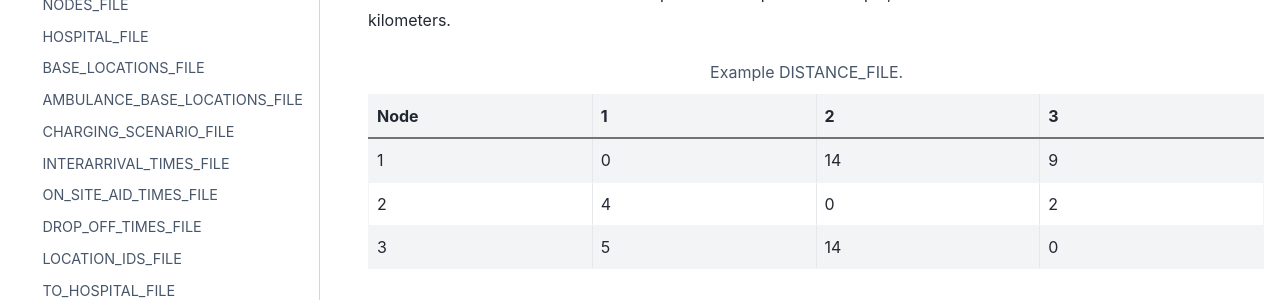
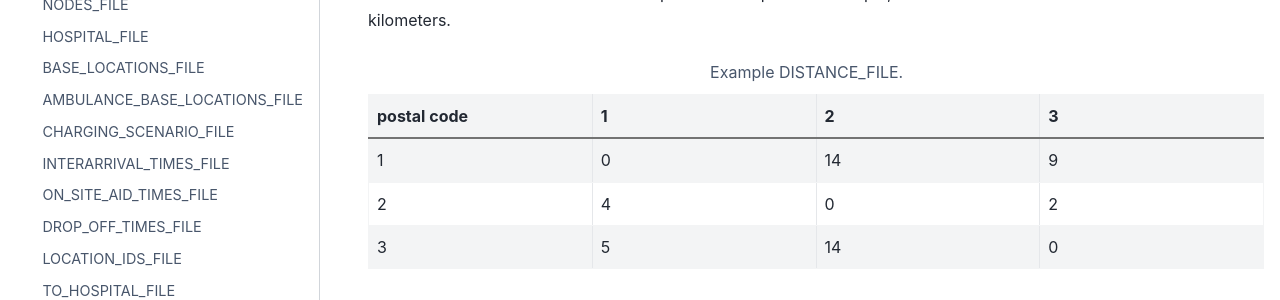
Before and after one commit to NanneD/ELASPY, a Sphinx documentation site: the page built from doc/user_guide/distancefile.rst, in a window 1280 px wide. Shown: the part 282-582 px from the top of the page. Built offline with Sphinx 7.4.7 and the PyData theme 0.15.4, drawn with Linux system fonts in a browser that asks for light colours.

Commit message:
Improved documentation
- Changed "node" to "postal code" in tables for travel times (traveltimesfile.rst) and distances (distancefile.rst) for clarity.
- Improved grammatically incorrect sentence in shapefilestoinput.rst.

```diff
--- a/doc/user_guide/distancefile.rst
+++ b/doc/user_guide/distancefile.rst
@@ -7,7 +7,7 @@ CSV file that contains the data with the distance between nodes (in kilometers).
    :widths: 5 5 5 5
    :header-rows: 1
 
-   * - Node
+   * - postal code
      - 1
      - 2
      - 3
--- a/doc/user_guide/shapefilestoinput.rst
+++ b/doc/user_guide/shapefilestoinput.rst
@@ -8,7 +8,7 @@ Shapefiles were used to create the input data :ref:`NODES_FILE<nodesfile>`. In t
 Data sources
 ++++++++++++
 
-Two different data sets were used, both from the CBS. This is a Dutch organization that provides data sets on many subjects. A data set with `region data <https://www.cbs.nl/nl-nl/dossier/nederland-regionaal/geografische-data/cbs-gebiedsindelingen>`_ and with `postal code data <https://www.cbs.nl/nl-nl/dossier/nederland-regionaal/geografische-data/gegevens-per-postcode>`_ were used.
+Two different data sets were used, both from the CBS. This is a Dutch organization that provides data sets on many subjects. Data sets with `region data <https://www.cbs.nl/nl-nl/dossier/nederland-regionaal/geografische-data/cbs-gebiedsindelingen>`_ and with `postal code data <https://www.cbs.nl/nl-nl/dossier/nederland-regionaal/geografische-data/gegevens-per-postcode>`_ were used.
 
 Loading the data
 ++++++++++++++++
--- a/doc/user_guide/traveltimesfile.rst
+++ b/doc/user_guide/traveltimesfile.rst
@@ -9,7 +9,7 @@ CSV file that contains the data with the travel times between nodes *with siren
    :widths: 5 5 5 5
    :header-rows: 1
 
-   * - Node
+   * - postal code
      - 1
      - 2
      - 3
```
